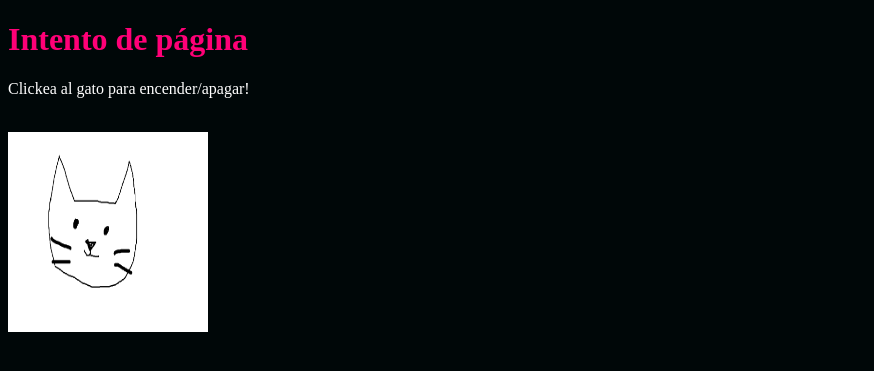
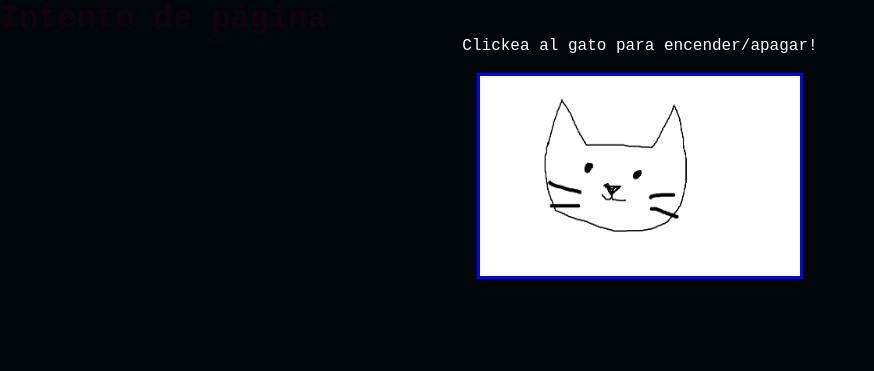
Before and after one commit to David-Galarraga/GalarragaIgnacio, a PHP site: page / in a window 1280 px wide. Shown: the top 371 px of the page, without its empty margins (0-874 px from the left). Run offline with PHP 8.4, Linux system fonts and the light colour scheme.

Commit message:
nuevo estilo de pagina

```diff
--- a/CSS/Styles.css
+++ b/CSS/Styles.css
@@ -1,4 +1,36 @@
-body {background-color: rgb(0, 7, 8);}
-h1 {color: rgb(255, 0, 119);}
-p {color: rgb(255, 255, 255);}
-a {color: rgb(72, 221, 241);}
+* {
+  padding: 0%;
+  margin: 0%;
+  width: 100%;
+}
+body {
+  background-color: rgb(0, 7, 8);
+  font-family: 'Courier New', Courier, monospace;
+}
+#encabezado {
+  display: flex;
+  flex-wrap: wrap;
+  text-align: center;                   /*alinear texto*/
+  align-items: center;                  /*alinear verticalmente*/
+  min-height: 10vh;                     /*altura minima*/
+  width: 100%;                          /*ancho*/
+  max-width: 100%;                     /*ancho maximo*/
+  background-color: rgb(16, 208, 241);
+  border: 4px solid rgb(11, 100, 112);
+}
+#gatoImagen{
+  border: 3px solid blue;
+  width: 25%;
+  display: block;
+  margin: auto;
+}
+h1 {
+  color: rgb(19, 4, 11);
+}
+p {
+  color: rgb(255, 255, 255);
+  text-align: center;
+}
+a {
+  color: rgb(72, 221, 241);
+}
```
